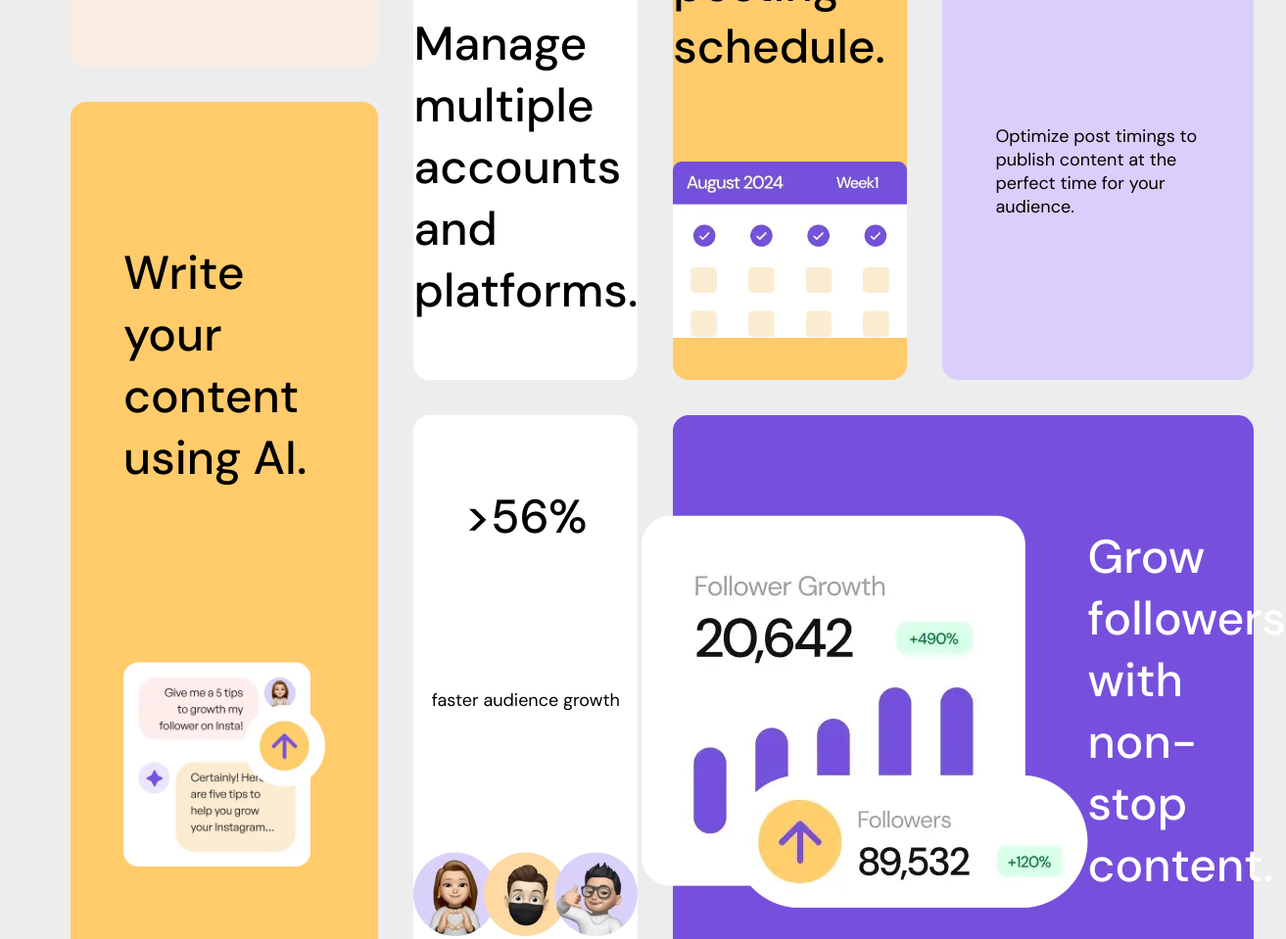
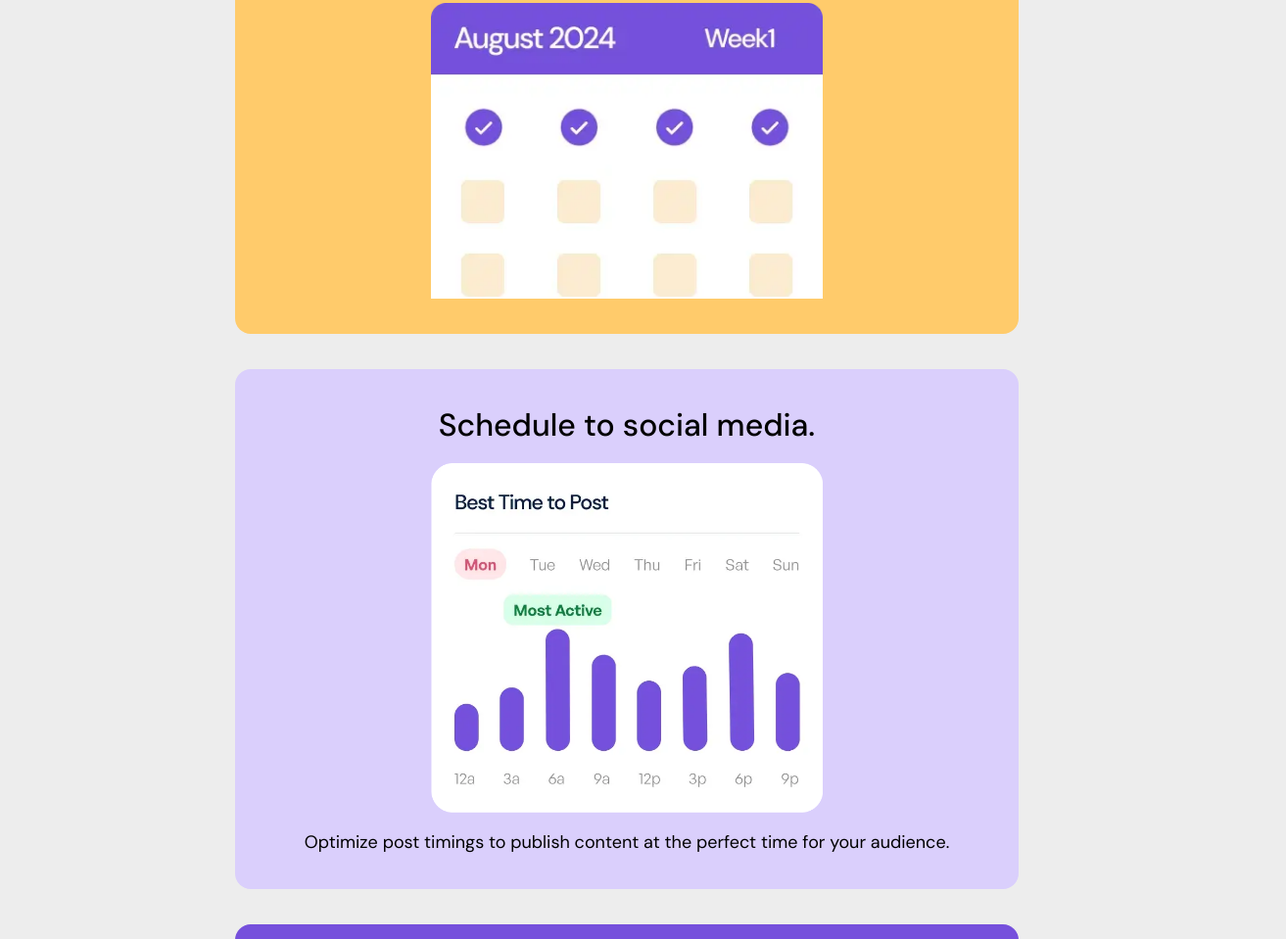
Before and after one commit to aleksa-28/frontend-mentor-solutions, a plain HTML site: page bento-grid-main/index.html in a window 1280 px wide. Shown: the part 928-1887 px from the top of the page at 98% size, 1313 px wide, since content can reach past the window. Drawn offline with Linux system fonts and the light colour scheme.

Commit message:
Add files via upload

```diff
--- a/bento-grid-main/styles.css
+++ b/bento-grid-main/styles.css
@@ -32,21 +32,34 @@ body {
     "write audience grow grow";
     min-height: 100vh;
     font-family: "DM Sans";
+    height: 100%;
     font-size: 18px;
 }
 
+img {
+    max-width: 100%;
+    display: block;
+}
+
+
+h2 {
+    font-weight: 500;
+    font-size: 32px;
+}
+
 .card {
+    gap: 1em;
     display: grid;
     border-radius: 16px;
     height: 100%;
     place-items: center;
     width: 100%;
+    padding: 2em;
 }
 
 .create {
     background-color: var(--yellow-100);
     grid-area: create;
-    padding: 3em;
     display: flex;
     flex-direction: column;
     justify-content: center;
@@ -86,7 +99,6 @@ body {
     background-color: var(--yellow-500);
     grid-area: write;
     place-items: center;
-    padding: 3em;
 }
 
 
@@ -96,8 +108,12 @@ body {
 .schedule {
     background-color: var(--purple-100);
     grid-area: schedule;
-    padding: 3em;
 }
+.schedule > img {
+    margin-right: -6em;
+}
+
+
 .manage {
     background-color: var(--white);
     grid-area: manage;
@@ -105,7 +121,18 @@ body {
 .audience {
     background-color: var(--white);
     grid-area: audience;
+    text-align: left;
+    display: flex;
+    flex-direction: column;
+    justify-content: start;
+    gap: 2em;
 }
+.audience > h2 {
+    font-size: 100px;
+    text-align: left;
+}
+
+
 .grow {
     background-color: var(--purple-500);
     grid-area: grow;
@@ -113,20 +140,40 @@ body {
     display: flex;
     align-items: center;
     justify-content: center;
-    padding: 2em;
 }
 .maintain {
     background-color: var(--yellow-500);
     grid-area: maintain;
 }
 
-img {
-    max-width: 100%;
 
+@media all and (max-width: 1450px) {
+    body {
+        grid-template-rows: auto;
+        grid-template-columns: 1fr;
+        grid-template-areas:
+        "social"
+        "manage"
+        "maintain"
+        "schedule"
+        "grow"
+        "audience"
+        "create"
+        "write";
+    }
+    .card {
+        max-width: 800px;
+        gap: 1em;
+        justify-content: center;
+        align-items: center;
+    }
+    .grow {
+        flex-direction: column  ;
+    }
+    .schedule img {
+        margin: 0;
+    }
+    img {
+        max-width: 400px;
+    }
 }
-
-
-h2 {
-    font-weight: 500;
-    font-size: 48px;
-}
```
